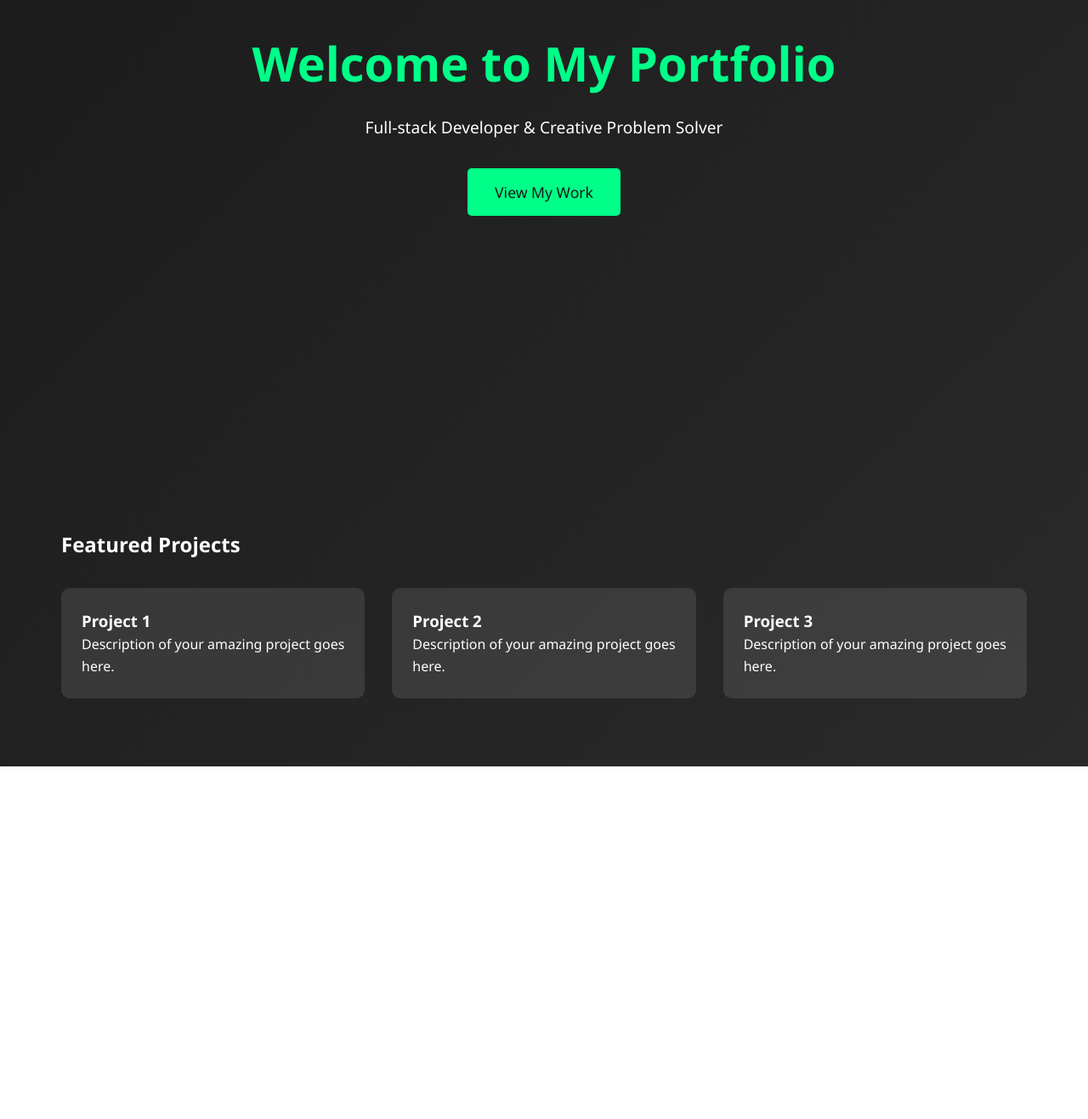
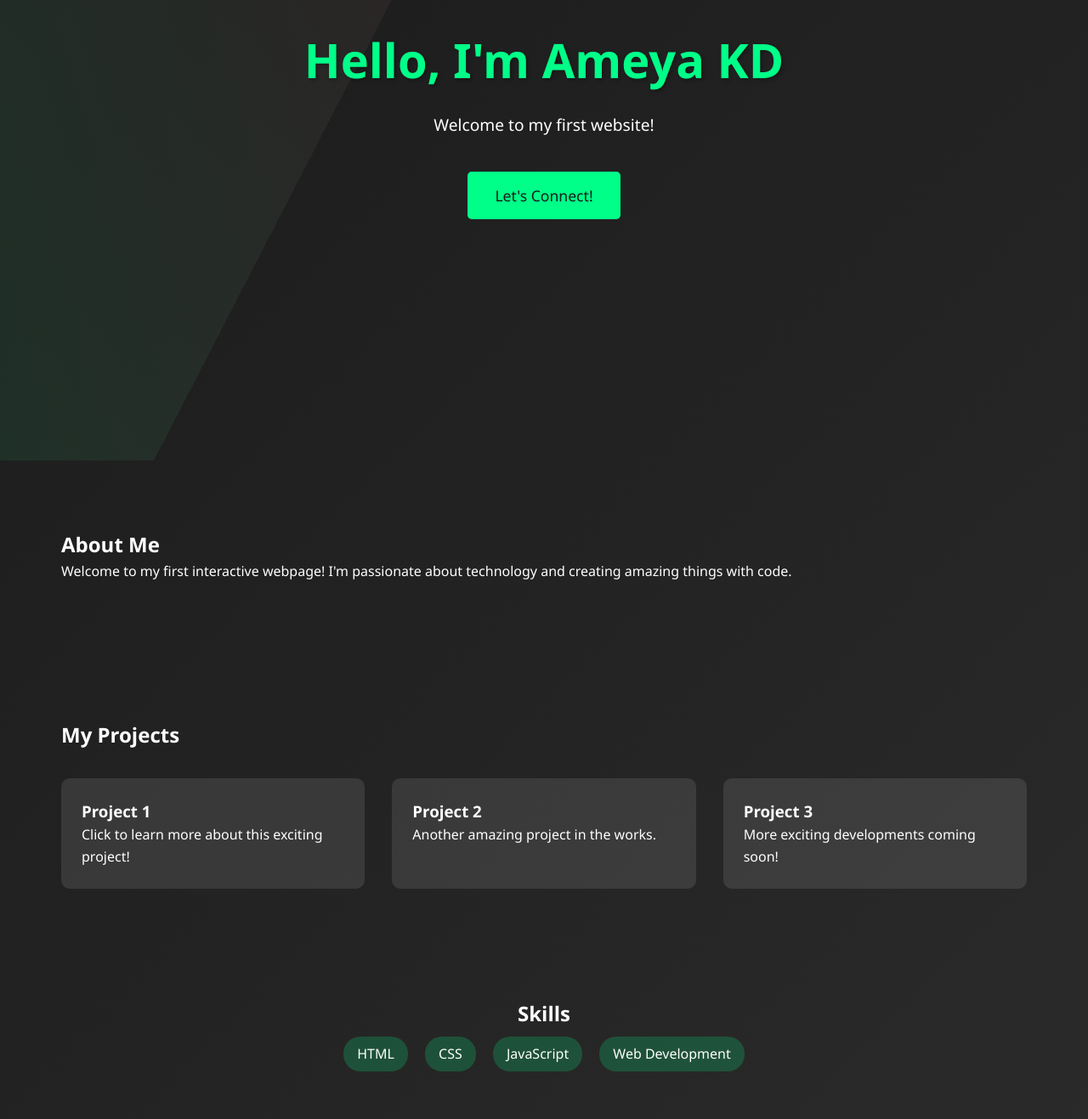
Before and after one commit to ameyakd/My-First-Project, a plain HTML site: page index.html in a window 1280 px wide. Shown: the part 258-1575 px from the top of the page at 85% size. Before the commit the page ends 1160 px from the top, so only its background shows below. Drawn offline with Linux system fonts and the light colour scheme.

Commit message:
Update index.html

```diff
--- a/index.html
+++ b/index.html
@@ -3,7 +3,7 @@
 <head>
     <meta charset="UTF-8">
     <meta name="viewport" content="width=device-width, initial-scale=1.0">
-    <title>Modern Portfolio</title>
+    <title>Ameya KD's Portfolio</title>
     <style>
         * {
             margin: 0;
@@ -54,17 +54,41 @@
             justify-content: center;
             text-align: center;
             padding: 2rem;
+            position: relative;
+            overflow: hidden;
+        }
+
+        .hero::before {
+            content: '';
+            position: absolute;
+            width: 200%;
+            height: 200%;
+            background: linear-gradient(45deg, #ff0055, #00ff88, #0077ff);
+            animation: backgroundShift 15s ease infinite;
+            opacity: 0.1;
+        }
+
+        @keyframes backgroundShift {
+            0% { transform: translate(-50%, -50%) rotate(0deg); }
+            100% { transform: translate(-50%, -50%) rotate(360deg); }
+        }
+
+        .hero-content {
+            position: relative;
+            z-index: 1;
         }
 
         .hero-content h1 {
             font-size: 3.5rem;
             margin-bottom: 1rem;
             color: #00ff88;
+            text-shadow: 2px 2px 4px rgba(0,0,0,0.3);
         }
 
-        .hero-content p {
+        .typing-text {
             font-size: 1.2rem;
             margin-bottom: 2rem;
+            min-height: 2em;
         }
 
         .cta-button {
@@ -75,11 +99,12 @@
             border-radius: 5px;
             font-size: 1.1rem;
             cursor: pointer;
-            transition: transform 0.3s ease;
+            transition: all 0.3s ease;
         }
 
         .cta-button:hover {
             transform: scale(1.05);
+            box-shadow: 0 0 20px #00ff88;
         }
 
         .section {
@@ -99,11 +124,33 @@
             background: rgba(255, 255, 255, 0.1);
             border-radius: 10px;
             padding: 1.5rem;
-            transition: transform 0.3s ease;
+            transition: all 0.3s ease;
+            cursor: pointer;
         }
 
         .project-card:hover {
             transform: translateY(-5px);
+            background: rgba(255, 255, 255, 0.2);
+            box-shadow: 0 0 20px rgba(0,255,136,0.3);
+        }
+
+        .skills-section {
+            text-align: center;
+            padding: 3rem 0;
+        }
+
+        .skill-tag {
+            display: inline-block;
+            padding: 0.5rem 1rem;
+            margin: 0.5rem;
+            background: rgba(0,255,136,0.2);
+            border-radius: 20px;
+            transition: all 0.3s ease;
+        }
+
+        .skill-tag:hover {
+            background: rgba(0,255,136,0.4);
+            transform: scale(1.1);
         }
 
         @media (max-width: 768px) {
@@ -117,39 +164,93 @@
     <nav>
         <ul>
             <li><a href="#home">Home</a></li>
+            <li><a href="#about">About</a></li>
             <li><a href="#projects">Projects</a></li>
-            <li><a href="#contact">Contact</a></li>
+            <li><a href="#skills">Skills</a></li>
         </ul>
     </nav>
 
     <section id="home" class="hero">
         <div class="hero-content">
-            <h1>Welcome to My Portfolio</h1>
-            <p>Full-stack Developer & Creative Problem Solver</p>
-            <button class="cta-button">View My Work</button>
+            <h1>Hello, I'm Ameya KD</h1>
+            <div class="typing-text" id="typing-text"></div>
+            <button class="cta-button" onclick="showMessage()">Let's Connect!</button>
         </div>
     </section>
 
+    <section id="about" class="section">
+        <h2>About Me</h2>
+        <p>Welcome to my first interactive webpage! I'm passionate about technology and creating amazing things with code.</p>
+    </section>
+
     <section id="projects" class="section">
-        <h2>Featured Projects</h2>
+        <h2>My Projects</h2>
         <div class="projects-grid">
-            <div class="project-card">
+            <div class="project-card" onclick="projectClick(1)">
                 <h3>Project 1</h3>
-                <p>Description of your amazing project goes here.</p>
+                <p>Click to learn more about this exciting project!</p>
             </div>
-            <div class="project-card">
+            <div class="project-card" onclick="projectClick(2)">
                 <h3>Project 2</h3>
-                <p>Description of your amazing project goes here.</p>
+                <p>Another amazing project in the works.</p>
             </div>
-            <div class="project-card">
+            <div class="project-card" onclick="projectClick(3)">
                 <h3>Project 3</h3>
-                <p>Description of your amazing project goes here.</p>
+                <p>More exciting developments coming soon!</p>
             </div>
         </div>
     </section>
 
+    <section id="skills" class="skills-section">
+        <h2>Skills</h2>
+        <div class="skill-tags">
+            <span class="skill-tag">HTML</span>
+            <span class="skill-tag">CSS</span>
+            <span class="skill-tag">JavaScript</span>
+            <span class="skill-tag">Web Development</span>
+        </div>
+    </section>
+
     <script>
-        // Smooth scrolling for navigation links
+        // Typing effect
+        const texts = [
+            "Welcome to my first website!",
+            "Exploring the world of web development",
+            "Learning and growing every day"
+        ];
+        let textIndex = 0;
+        let charIndex = 0;
+        let isDeleting = false;
+        const typingSpeed = 100;
+        const deletingSpeed = 50;
+        const pauseTime = 2000;
+
+        function typeText() {
+            const currentText = texts[textIndex];
+            const typingElement = document.getElementById('typing-text');
+
+            if (isDeleting) {
+                typingElement.textContent = currentText.substring(0, charIndex);
+                charIndex--;
+            } else {
+                typingElement.textContent = currentText.substring(0, charIndex);
+                charIndex++;
+            }
+
+            if (!isDeleting && charIndex === currentText.length) {
+                setTimeout(() => isDeleting = true, pauseTime);
+            } else if (isDeleting && charIndex === 0) {
+                isDeleting = false;
+                textIndex = (textIndex + 1) % texts.length;
+            }
+
+            setTimeout(typeText, isDeleting ? deletingSpeed : typingSpeed);
+        }
+
+        // Start typing effect
+        typeText();
+
+        // Smooth scrolling
         document.querySelectorAll('a[href^="#"]').forEach(anchor => {
             anchor.addEventListener('click', function (e) {
                 e.preventDefault();
@@ -158,6 +259,16 @@
                 });
             });
         });
+
+        // Project card click handler
+        function projectClick(number) {
+            alert(`You clicked Project ${number}! This is where you can add more details about your project.`);
+        }
+
+        // Connect button click handler
+        function showMessage() {
+            alert("Thanks for wanting to connect with me! You can reach out at [your contact info]");
+        }
 
         // Animation for project cards
         const observer = new IntersectionObserver((entries) => {
@@ -172,7 +283,7 @@
         document.querySelectorAll('.project-card').forEach((card) => {
             card.style.opacity = 0;
             card.style.transform = 'translateY(20px)';
-            card.style.transition = 'opacity 0.5s ease, transform 0.5s ease';
+            card.style.transition = 'all 0.5s ease';
             observer.observe(card);
         });
     </script>
```
